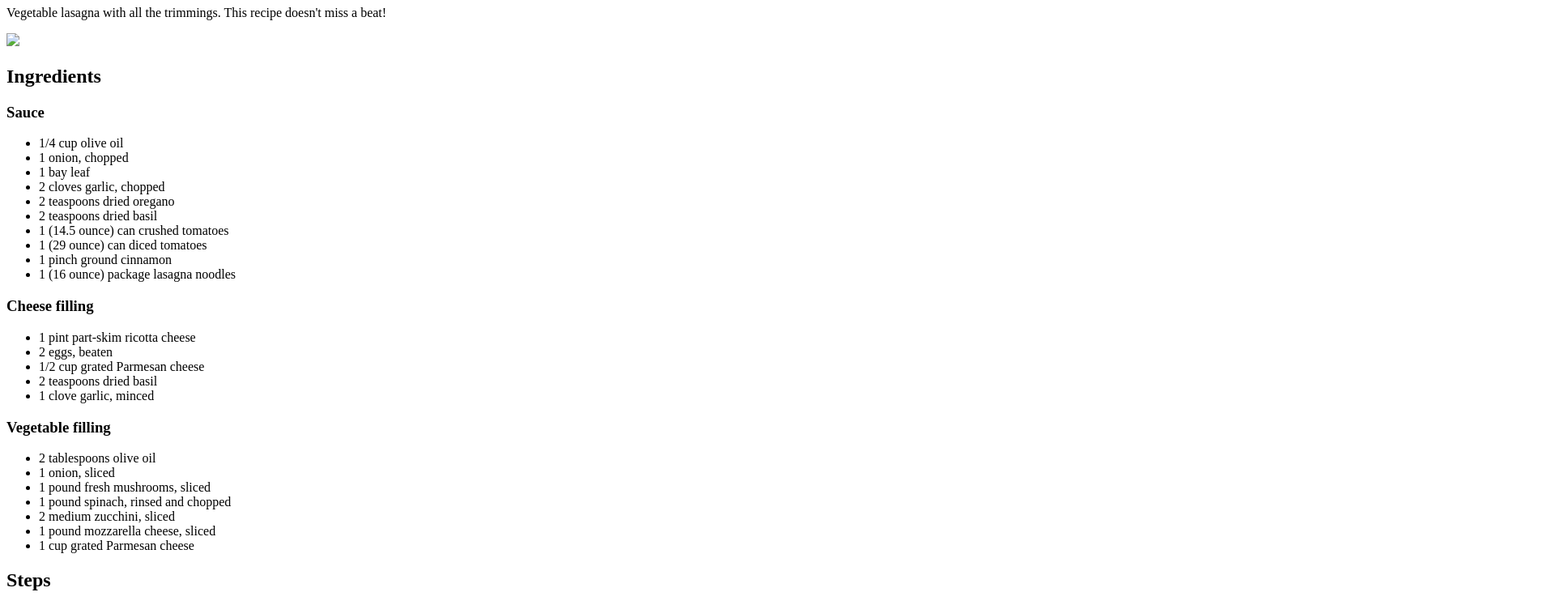
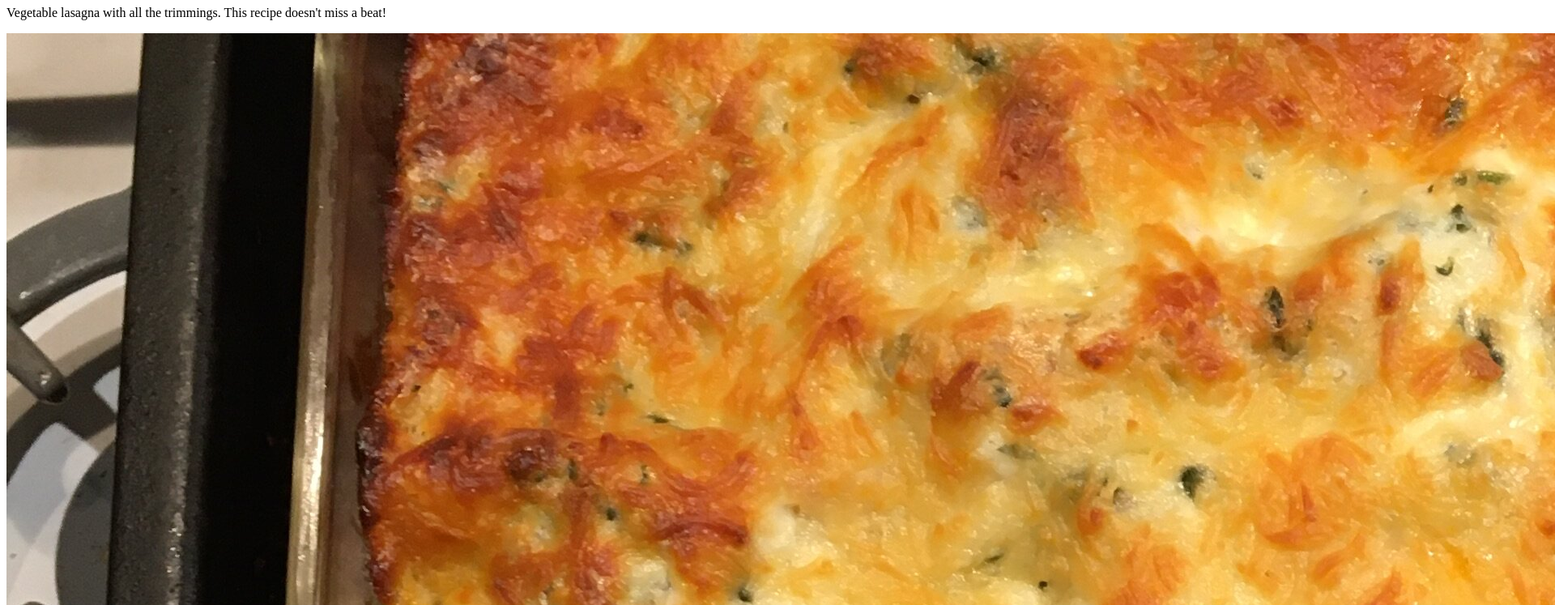
Before and after one commit to tbryceryan-odin/odin-recipes, a plain HTML site: page recipes/lasagna.html in a window 1280 px wide. Shown: the part 73-820 px from the top of the page at 81% size, 1920 px wide, since content can reach past the window. Drawn offline with Linux system fonts and the light colour scheme.

Commit message:
update for image

```diff
--- a/recipes/lasagna.html
+++ b/recipes/lasagna.html
@@ -11,7 +11,7 @@
 		</h2>
 
 		<p>
-		<img src="./images/lasagna.jpg">
+		<img src="../images/lasagna.jpg">
 		</p>
 
 		<h2>Ingredients</h2>
```
